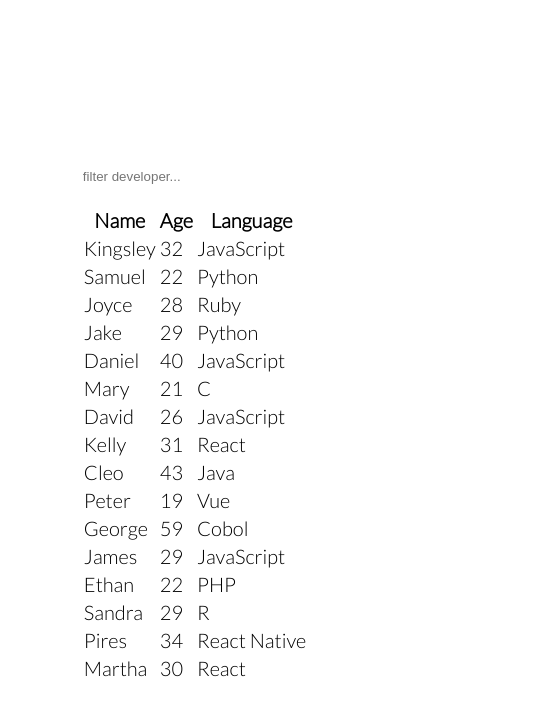
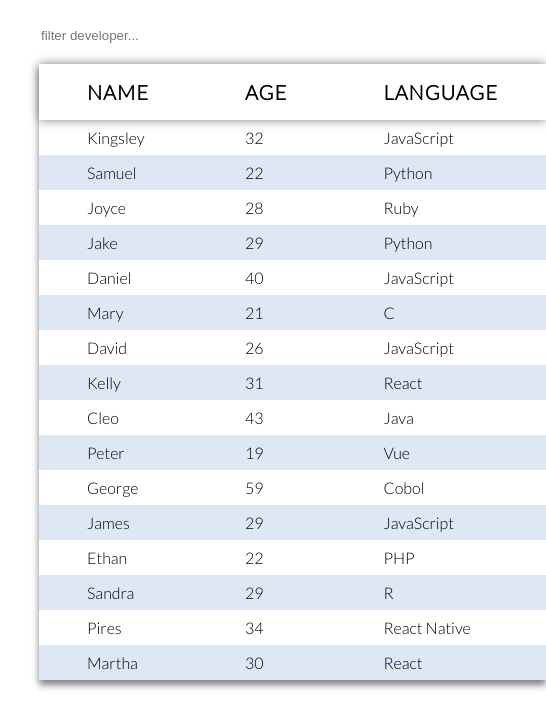
Before and after one commit to Steven909/responsive-filterable-form, a plain HTML site: page index.html in a window 390 px wide. Shown: the whole page, 546 px wide, since content can reach past the window. Drawn offline with Linux system fonts and the light colour scheme; a script that the page names is missing.

Commit message:
Making responsive and improve looks

```diff
--- a/styles.css
+++ b/styles.css
@@ -27,3 +27,43 @@ body {
 #searchInput:focus {
   border-bottom: 2px solid #4575b6;
 }
+/* Sets width of table container (div) to 80% of browser window's width and the height to 100% of window's height. `vh` and `vw` makes the table responsive because it scales along with screen size. Also set margin of 20px to top and bottom */
+
+.app {
+  width: 80vw;
+  height: 100vh;
+  margin: 20px 0;
+}
+
+/* Collapse all borders separating each cell. Table takes up entire width of .app. Set gray shadow around table */
+table {
+  border-collapse: collapse;
+  width: 100%;
+  box-shadow: 0 5px 7px gray;
+}
+
+/* Set shadow on just the table head */
+thead {
+  box-shadow: 0px 0px 10px gray;
+}
+
+/* Add some space around table heading. Align text to right and transform to uppercase */
+
+th {
+  padding: 1rem 3rem;
+  text-transform: uppercase;
+  letter-spacing: 1px;
+  text-align: left;
+}
+
+/* Add padding on each cell */
+td {
+  padding: 0.5rem 3rem;
+  font-size: 1rem;
+}
+
+/* Create alternating color(blue) across the rows. Set blue on all even ones (2, 4, 6 ...) */
+
+tr:nth-child(even) {
+  background-color: #dee8f5;
+}
```
